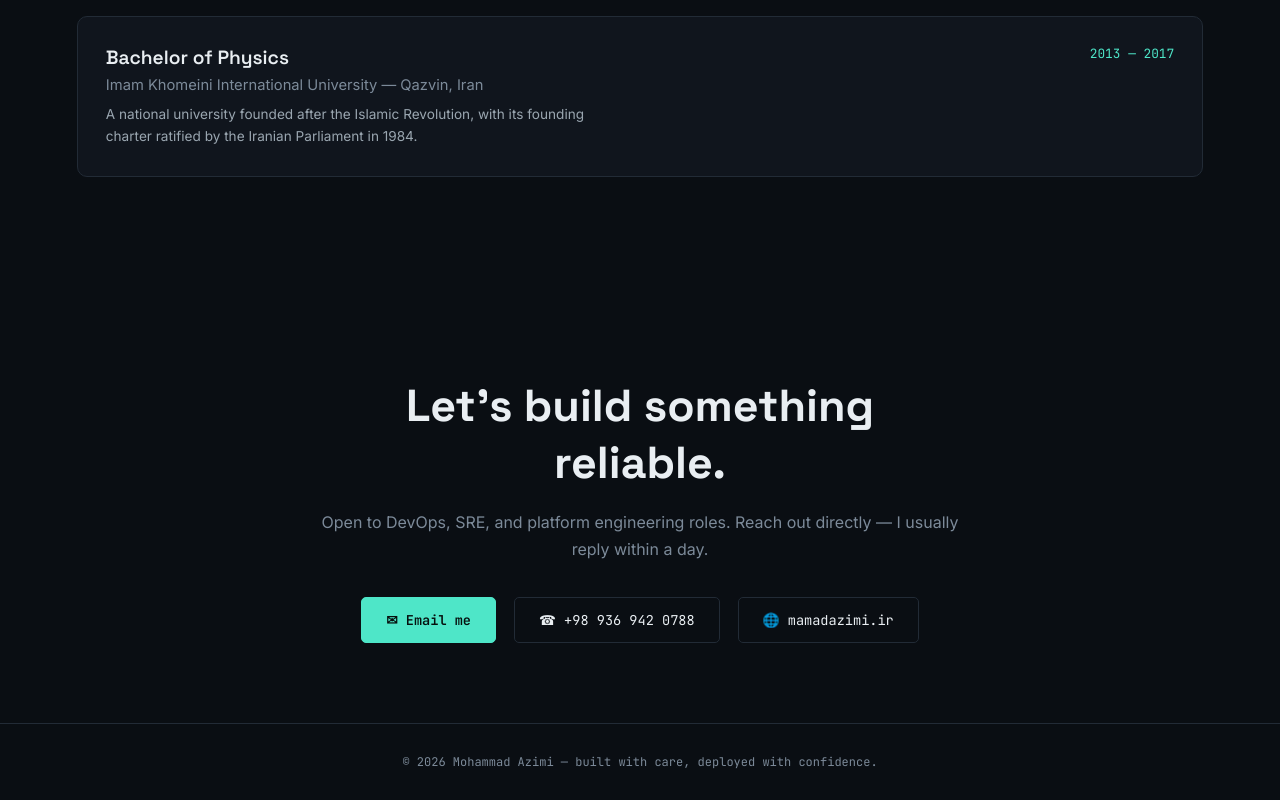
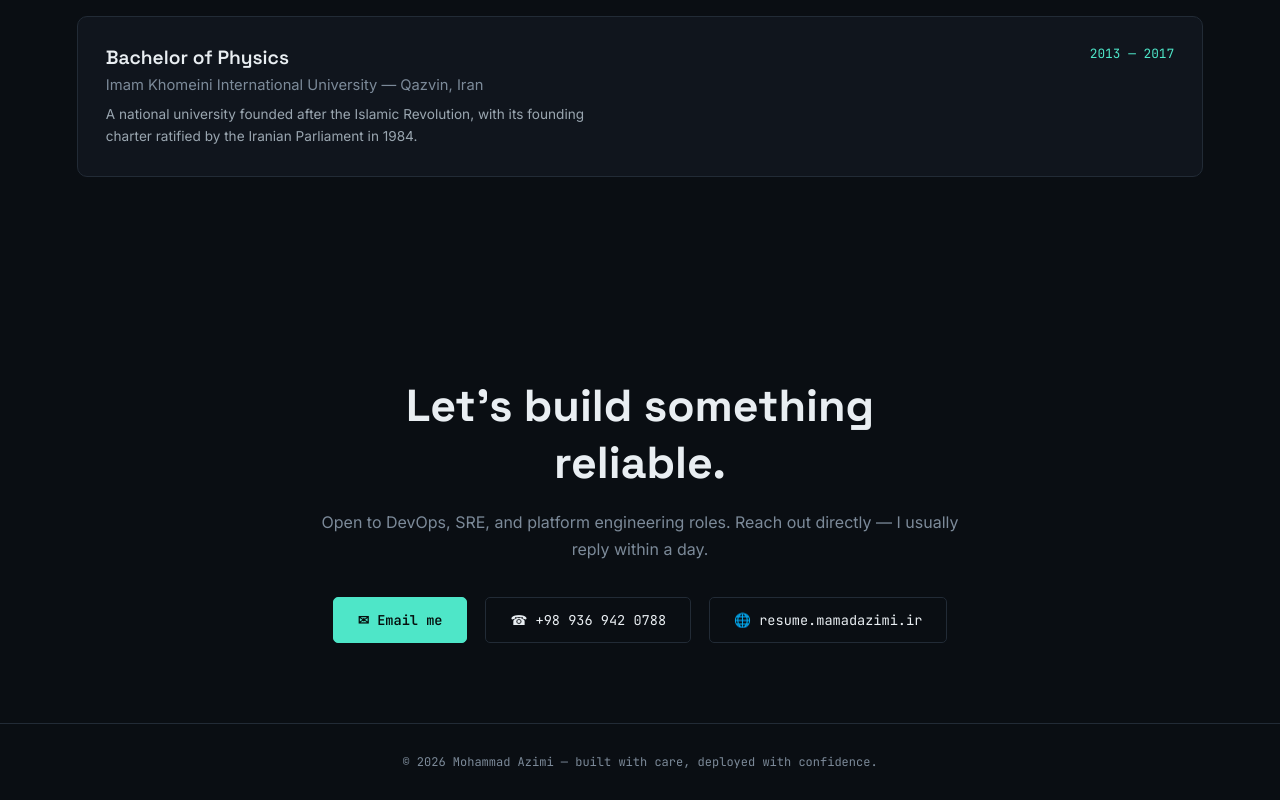
Before and after one commit to mamad-azimi-jozani/mamad-azimi-jozani.github.io, a plain HTML site: page index.html in a window 1280 px wide. Shown: the part 3699-4499 px from the top of the page. Drawn offline with Linux system fonts and the light colour scheme.

Commit message:
Update index.html

```diff
--- a/index.html
+++ b/index.html
@@ -414,7 +414,7 @@
     <div class="contact-links">
       <a href="mailto:azimi.jozani.mohammad@gmail.com" class="btn primary">✉ Email me</a>
       <a href="tel:+989369420788" class="btn ghost">☎ +98 936 942 0788</a>
-      <a href="https://mamadazimi.ir/" target="_blank" class="btn ghost">🌐 mamadazimi.ir</a>
+      <a href="https://resume.mamadazimi.ir/" target="_blank" class="btn ghost">🌐 resume.mamadazimi.ir</a>
     </div>
   </div>
 </section>
```
